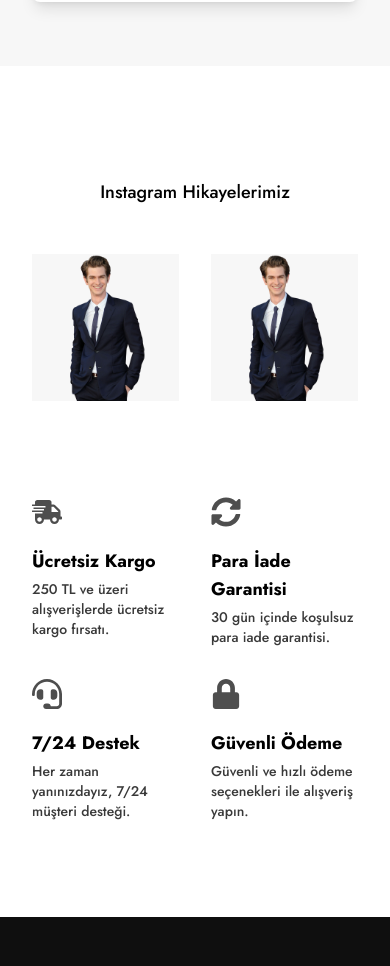
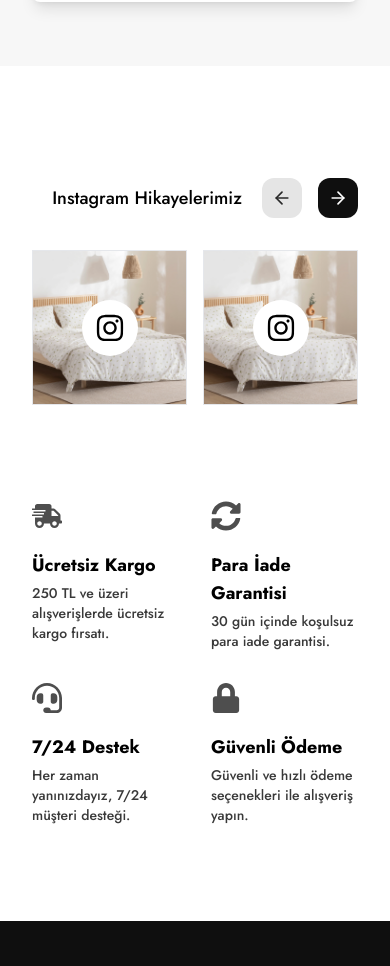
Before and after one commit to yusuf-ad/tekstilim, a Next.js app in the folder frontend/: page / in a window 390 px wide. Shown: the part 3162-4128 px from the top of the page. Built offline with nearby package versions, Linux system fonts and the light colour scheme.

Commit message:
InstagramStories ı responsive yaptım ve background image ı değiştirdim

```diff
--- a/frontend/components/SliderButton.tsx
+++ b/frontend/components/SliderButton.tsx
@@ -5,14 +5,16 @@ function SliderButton({ icon, active }: { icon: ReactNode; active?: boolean }) {
   return (
     <button
       className={clsx(
-        "flex h-10 w-10 items-center justify-center rounded-xl sm:h-12 sm:w-12 group transition-all duration-200",
+        "flex h-10 w-10 items-center justify-center rounded-xl sm:h-12 sm:w-12 group ",
         {
           "bg-primary-800 text-white-5": active,
           "bg-primary-10 text-primary-90": !active,
         }
       )}
     >
-      <span className="group-hover:scale-105">{icon}</span>
+      <span className="group-hover:scale-125 transition-transform duration-300">
+        {icon}
+      </span>
     </button>
   );
 }
--- a/frontend/components/layout/home/DealsOfMonth.tsx
+++ b/frontend/components/layout/home/DealsOfMonth.tsx
@@ -1,6 +1,7 @@
 import Button from "@/components/Button";
 import { MoveRight } from "lucide-react";
 import Image from "next/image";
+import ProductImg from "@/public/assets/hero-img.webp";
 
 function CountdownItem({ value, label }: { value: string; label: string }) {
   return (
@@ -37,10 +38,11 @@ function DealsOfMonth() {
           </Button>
         </div>
       </div>
+
       <div className="hidden sm:block relative aspect-square w-full flex-1 bg-gray-5">
         <Image
-          src="/assets/man.png"
-          className="h-full w-full object-cover"
+          src={ProductImg}
+          className="object-cover w-full h-full"
           fill
           alt="deals of the month image"
         />
--- a/frontend/components/layout/home/InstagramStories.tsx
+++ b/frontend/components/layout/home/InstagramStories.tsx
@@ -1,4 +1,10 @@
+import SliderButton from "@/components/SliderButton";
 import clsx from "clsx";
+import { ArrowLeft, ArrowRight } from "lucide-react";
+import Image from "next/image";
+import Link from "next/link";
+import { FaInstagram } from "react-icons/fa";
+import ProductImg from "@/public/assets/hero-img.webp";
 
 const instagramStories = [
   "/assets/man.png",
@@ -9,22 +15,43 @@ const instagramStories = [
 
 function InstagramStories() {
   return (
-    <div className="custom-container px-8 py-12">
-      <h2 className="mb-12 text-center text-lg font-medium sm:text-3xl">
-        Instagram Hikayelerimiz
-      </h2>
+    <div className="custom-container px-8 py-12 ">
+      <div className="flex items-center mb-8 sm:mb-12">
+        <h2 className="flex-grow text-center text-lg font-medium sm:text-3xl">
+          Instagram Hikayelerimiz
+        </h2>
 
-      <div className="grid grid-cols-2 gap-8 lg:grid-cols-4">
+        <div className="flex gap-4 ml-auto">
+          <SliderButton icon={<ArrowLeft size={20} />} />
+          <SliderButton icon={<ArrowRight size={20} />} active={true} />
+        </div>
+      </div>
+
+      <div className="grid grid-cols-2 gap-4 md:gap-8 lg:grid-cols-4">
         {instagramStories.map((story, index) => (
-          <div
+          <Link
+            href="/"
             key={index}
             className={clsx(
-              `col-span-1 aspect-square bg-gray-5 bg-[url("/assets/man.png")] bg-cover bg-center`,
+              `col-span-1 relative aspect-square bg-gray-5 border hover:border-tertiary-600 group overflow-hidden group`,
               {
                 "hidden lg:block": index >= 2,
               }
             )}
-          ></div>
+          >
+            <Image
+              src={ProductImg}
+              className="object-cover w-full h-full"
+              fill
+              alt="deals of the month image"
+            />
+
+            <div className="flex items-center justify-center h-14 w-14 rounded-full absolute top-1/2 left-1/2 -translate-x-1/2 -translate-y-1/2 bg-white-500">
+              <span className="text-3xl group-hover:scale-105 transition-transform duration-300">
+                <FaInstagram />
+              </span>
+            </div>
+          </Link>
         ))}
       </div>
     </div>
```
